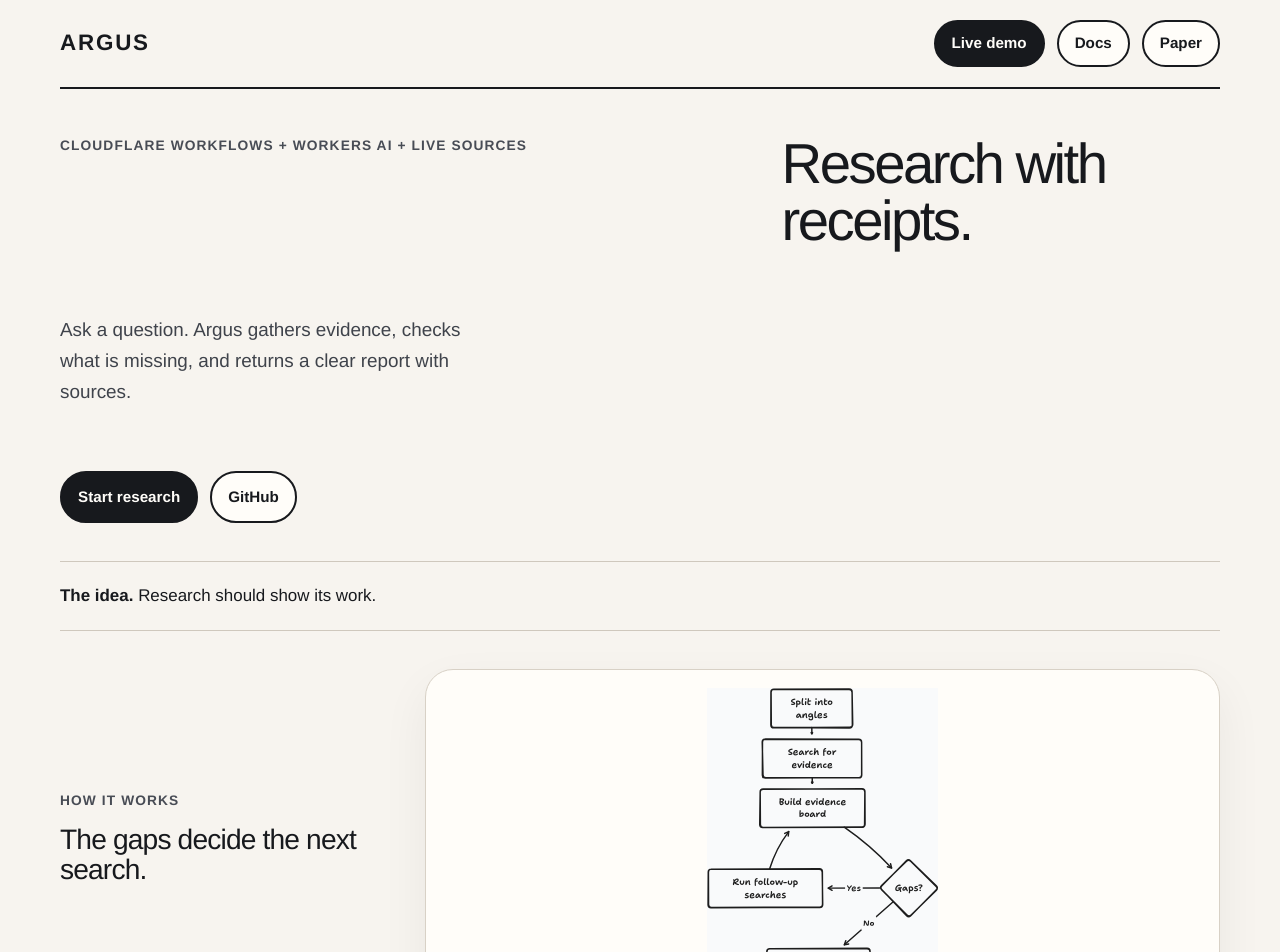
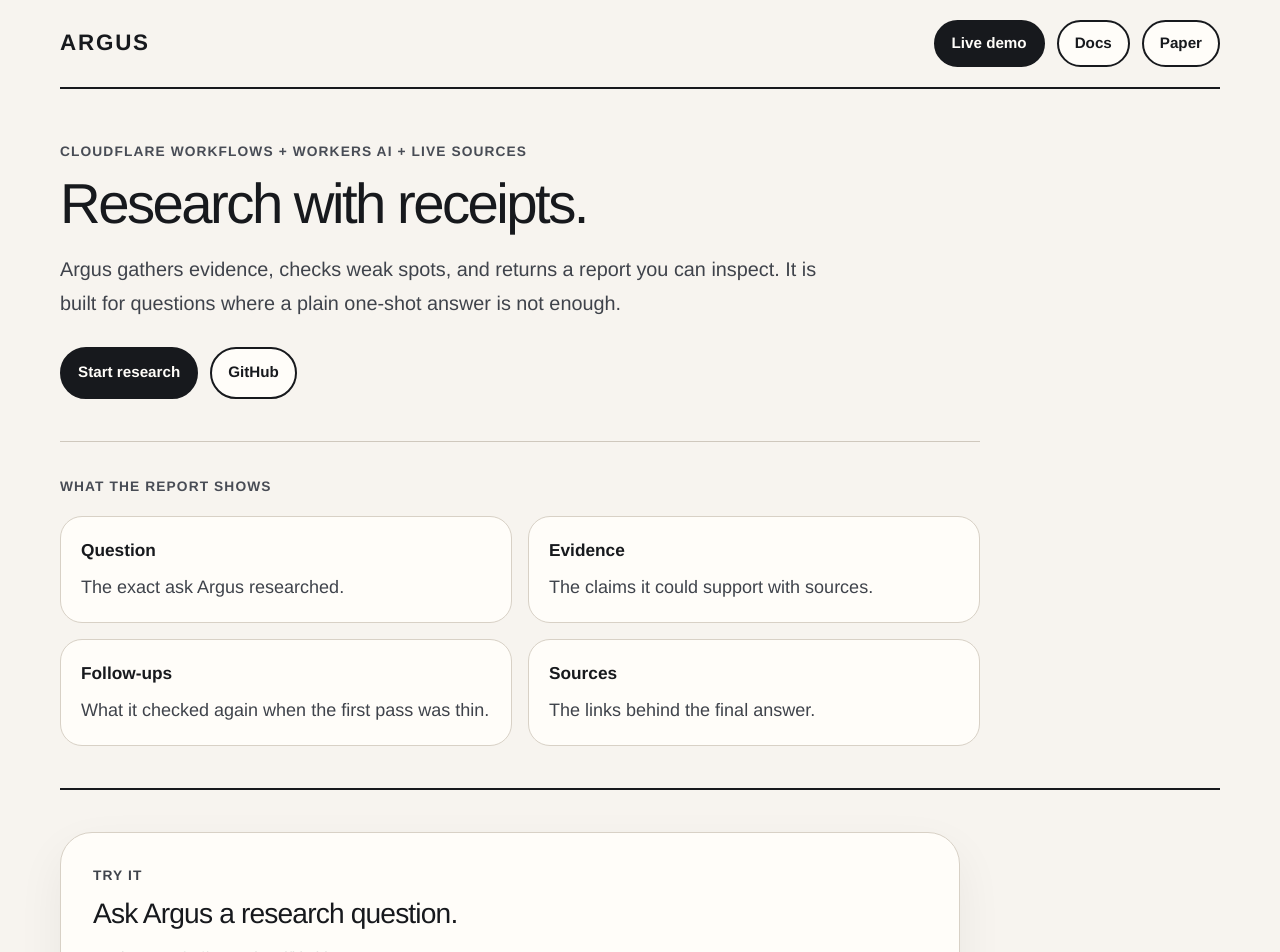
Before and after one commit to acoyfellow/argus, a SvelteKit app: page / in a window 1280 px wide. Shown: the top 952 px of the page. Built offline with nearby package versions, Linux system fonts and the light colour scheme.

Commit message:
Rebuild top of homepage as report intro

```diff
--- a/src/routes/+page.svelte
+++ b/src/routes/+page.svelte
@@ -99,26 +99,24 @@
 		</div>
 	</nav>
 
-	<section class="hero">
+	<section class="hero report-intro">
 		<p class="eyebrow">Cloudflare Workflows + Workers AI + live sources</p>
 		<h1>Research with receipts.</h1>
-		<p class="lede">Ask a question. Argus gathers evidence, checks what is missing, and returns a clear report with sources.</p>
+		<p class="lede">Argus gathers evidence, checks weak spots, and returns a report you can inspect. It is built for questions where a plain one-shot answer is not enough.</p>
 		<div class="actions">
 			<a class="primary" href="#demo">Start research</a>
 			<a class="secondary" href="https://github.com/acoyfellow/argus">GitHub</a>
 		</div>
 	</section>
 
-	<section class="thesis"><p><strong>The idea.</strong> Research should show its work.</p></section>
-
-	<section id="mechanism" class="diagram" aria-label="How Argus works">
-		<div class="diagram-copy">
-			<p class="eyebrow">How it works</p>
-			<h2>The gaps decide the next search.</h2>
+	<section class="report-primer" aria-label="What an Argus report contains">
+		<p class="eyebrow">What the report shows</p>
+		<div class="primer-list">
+			<article><strong>Question</strong><p>The exact ask Argus researched.</p></article>
+			<article><strong>Evidence</strong><p>The claims it could support with sources.</p></article>
+			<article><strong>Follow-ups</strong><p>What it checked again when the first pass was thin.</p></article>
+			<article><strong>Sources</strong><p>The links behind the final answer.</p></article>
 		</div>
-		<figure class="loop-art">
-			<img src="/diagrams/argus-loop.svg" alt="Question flows to angles, evidence search, an evidence board, follow-up searches for gaps, and a sourced report." />
-		</figure>
 	</section>
 
 	<section id="demo" class="demo-shell">
--- a/src/routes/layout.css
+++ b/src/routes/layout.css
@@ -35,23 +35,21 @@
 .nav-links a:first-child, .actions a.primary, button.run, .report-actions button:first-child { background:#17191d; color:#fffdf9; }
 .nav-links a:hover, .actions a:hover, .chips button:hover, .report-actions button:hover { box-shadow: inset 0 0 0 999px rgba(36,87,214,.08); }
 
-.hero { display:grid; grid-template-columns:minmax(0,1.2fr) minmax(300px,.8fr); gap: clamp(24px,5vw,72px); padding: 46px 0 38px; border-bottom:1px solid #cfc8bd; }
-.hero .eyebrow, .hero .actions { grid-column:1; }
+.hero { max-width:920px; padding:52px 0 42px; border-bottom:1px solid #cfc8bd; }
+.hero .actions { margin-top:26px; }
 .eyebrow { margin:0 0 12px; color:#484c55; font-size:.86rem; }
 h1,h2,h3,p { margin-top:0; }
 h1 { max-width:760px; margin:0; font-size:clamp(2.3rem,4.4vw,4.25rem); line-height:1.02; font-weight:560; letter-spacing:-.045em; }
 h2 { margin-bottom:16px; font-size:clamp(1.45rem,2.2vw,2.2rem); line-height:1.08; font-weight:560; letter-spacing:-.03em; }
 h3 { margin-bottom:12px; font-size:1rem; line-height:1.25; font-weight:750; }
-.lede, .composer p, .result p, .card p, li, .loop-art { color:#3f434b; }
-.lede { align-self:end; max-width:420px; margin:0; font-size:1.18rem; line-height:1.66; }
+.lede, .composer p, .result p, .card p, li { color:#3f434b; }
+.lede { max-width:780px; margin:20px 0 0; font-size:1.24rem; line-height:1.72; }
 .actions a { min-height:52px; }
-.thesis { margin:0; padding:20px 0; border-bottom:1px solid #cfc8bd; font-size:1.06rem; }
-.thesis p { margin:0; }
-
-.diagram { display:grid; grid-template-columns:minmax(240px,.55fr) minmax(0,1.45fr); gap: clamp(24px,5vw,64px); align-items:center; padding:38px 0; border-bottom:2px solid #17191d; }
-.diagram-copy h2 { max-width:340px; margin:0; }
-.loop-art { margin:0; padding:18px; border:1px solid #d8d1c6; border-radius:28px; background:#fffdf9; box-shadow:0 18px 48px rgba(23,25,29,.06); }
-.loop-art img { display:block; width:auto; max-width:100%; height:min(300px,42vw); margin:0 auto; }
+.report-primer { padding:34px 0 42px; border-bottom:2px solid #17191d; }
+.primer-list { display:grid; grid-template-columns:repeat(2,minmax(0,1fr)); gap:16px; max-width:920px; margin-top:18px; }
+.primer-list article { padding:20px; border:1px solid #d8d1c6; border-radius:22px; background:#fffdf9; }
+.primer-list strong { display:block; margin-bottom:8px; font-size:1.08rem; }
+.primer-list p { margin:0; color:#3f434b; line-height:1.62; }
 
 .demo-shell { display:grid; gap:36px; margin-top:42px; }
 .composer, .result { padding:32px; border:1px solid #d8d1c6; border-radius:32px; background:#fffdf9; box-shadow:0 18px 48px rgba(23,25,29,.06); }
@@ -104,8 +102,8 @@
 
 @media (max-width:920px) {
 	main { width:min(100% - 24px,1160px); }
-	.hero,.diagram,.report-head { grid-template-columns:1fr; }
-	.hero .eyebrow,.hero .actions { grid-column:auto; }
+	.report-head { grid-template-columns:1fr; }
+	.primer-list { grid-template-columns:1fr; }
 	.composer,.result { padding:24px; border-radius:24px; }
 	.report-actions { display:grid; grid-template-columns:1fr; }
 }
```
